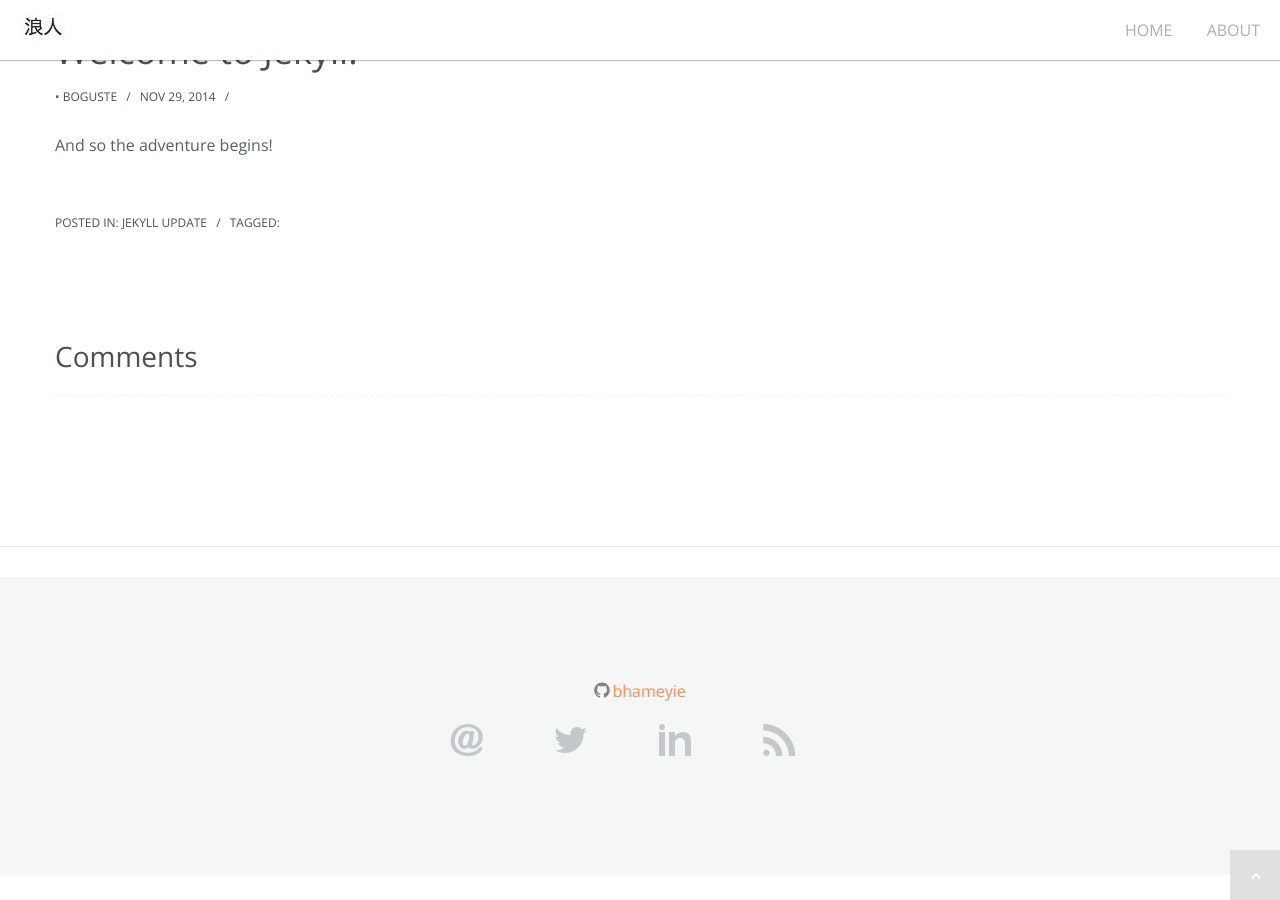
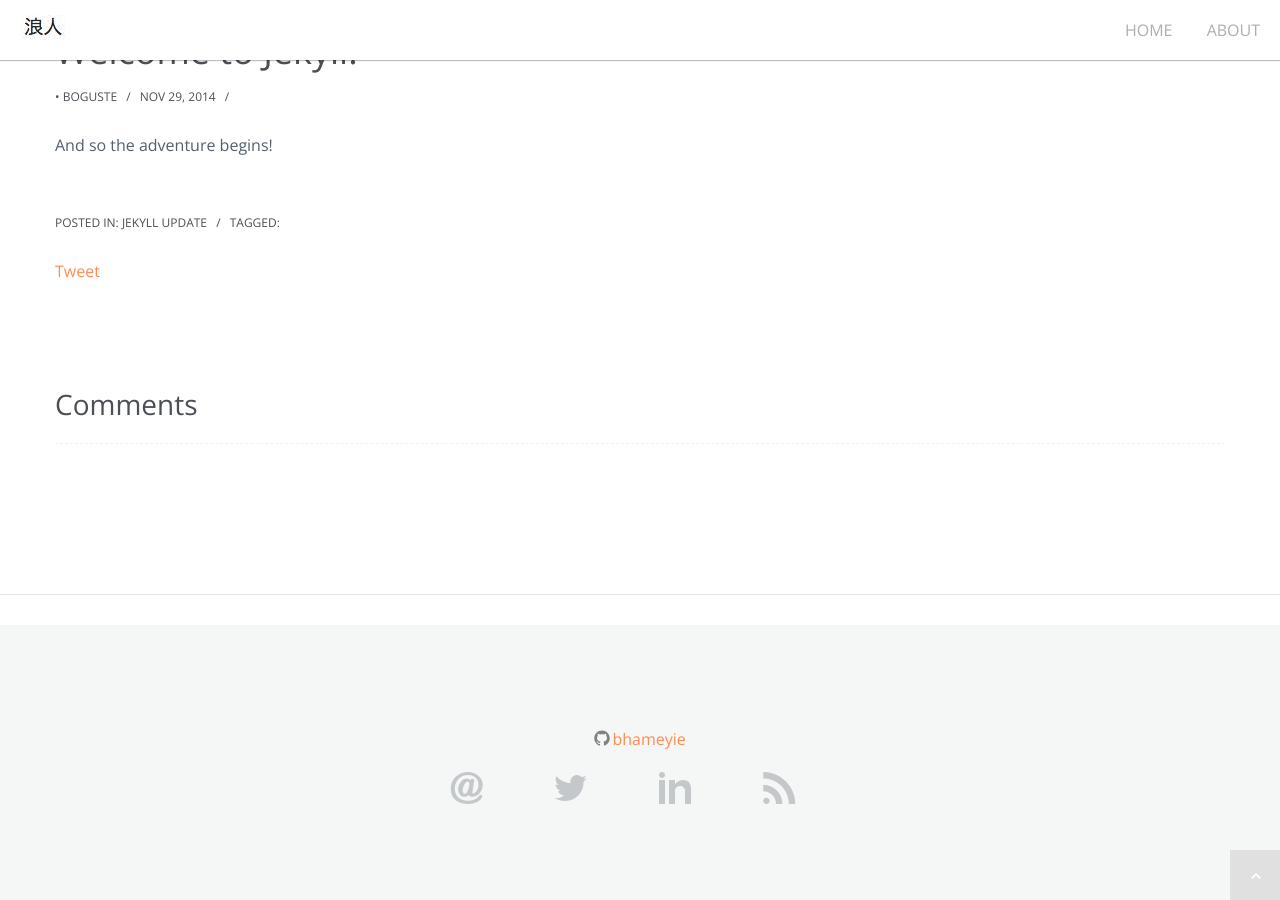
Before and after one commit to Idasile/bhameyie.github.io, a Jekyll site: the page built from _posts/2014-11-30-welcome-to-jekyll.markdown, in a window 1280 px wide and 900 px high, scrolled down 1400 px. Built offline with Jekyll 4.4.1, drawn with Linux system fonts in a browser that asks for light colours; nearby versions of some CDN libraries; comment, search, counter and statistics services are not loaded; grey boxes are pictures that could not be loaded.

Commit message:
adding sharing buttons

```diff
--- a/_layouts/post.html
+++ b/_layouts/post.html
@@ -1,7 +1,6 @@
 ---
 layout: default
 ---
-
 <div id="blog" class="page-alternate">
 	<div class="container">
     	<div class="row">
@@ -55,6 +54,17 @@
                     </div>
 
                 </article>
+
+                <span>
+                    <a href="https://twitter.com/share" class="twitter-share-button">Tweet</a>
+<script>!function(d,s,id){var js,fjs=d.getElementsByTagName(s)[0],p=/^http:/.test(d.location)?'http':'https';if(!d.getElementById(id)){js=d.createElement(s);js.id=id;js.src=p+'://platform.twitter.com/widgets.js';fjs.parentNode.insertBefore(js,fjs);}}(document, 'script', 'twitter-wjs');</script>
+
+<script src="//platform.linkedin.com/in.js" type="text/javascript">
+  lang: en_US
+</script>
+<script type="IN/Share" data-counter="right"></script>
+
+                </span>
                 <!-- End Article -->
                 <div id="comments">
                 	<h3 class="comments-title">Comments</h3>
```
